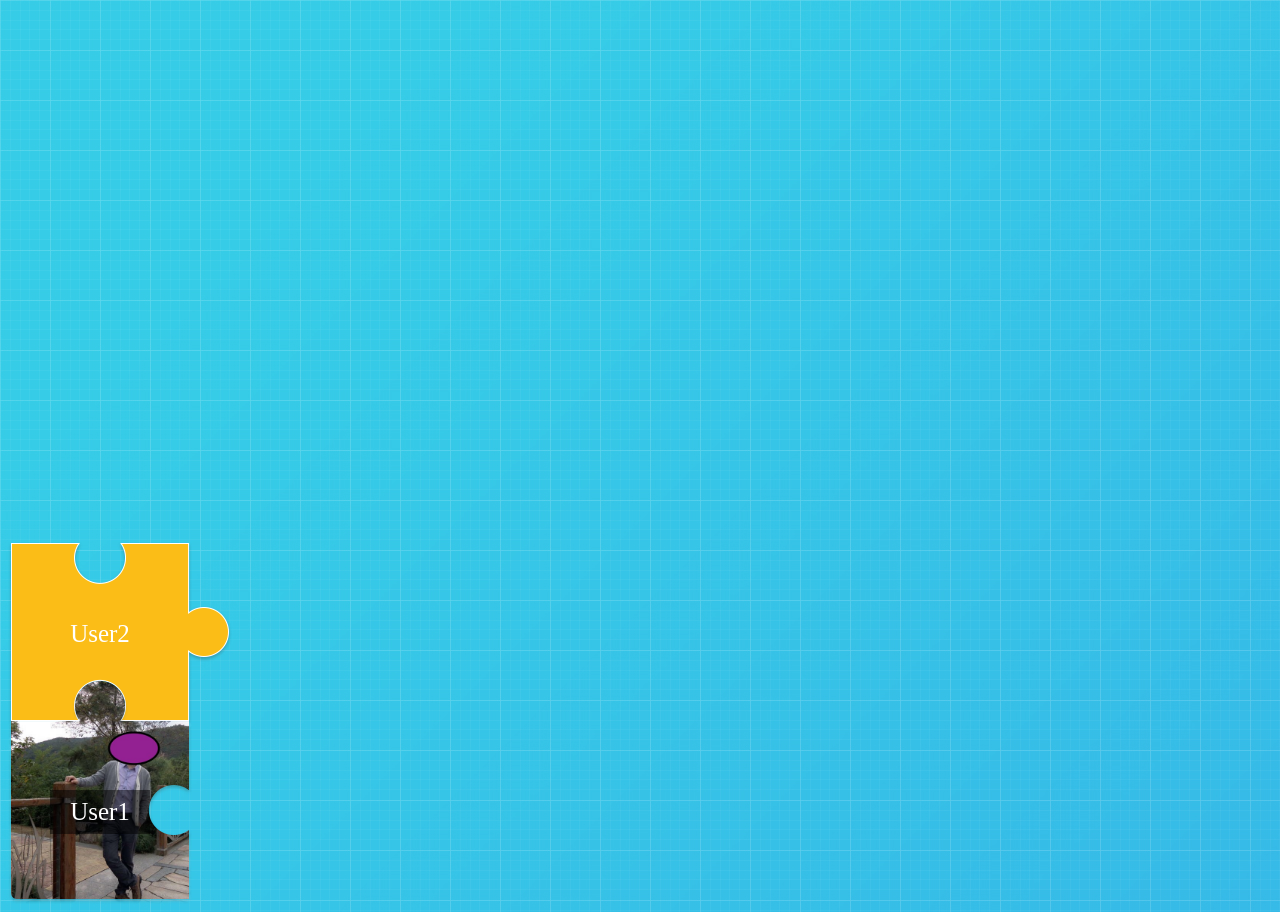
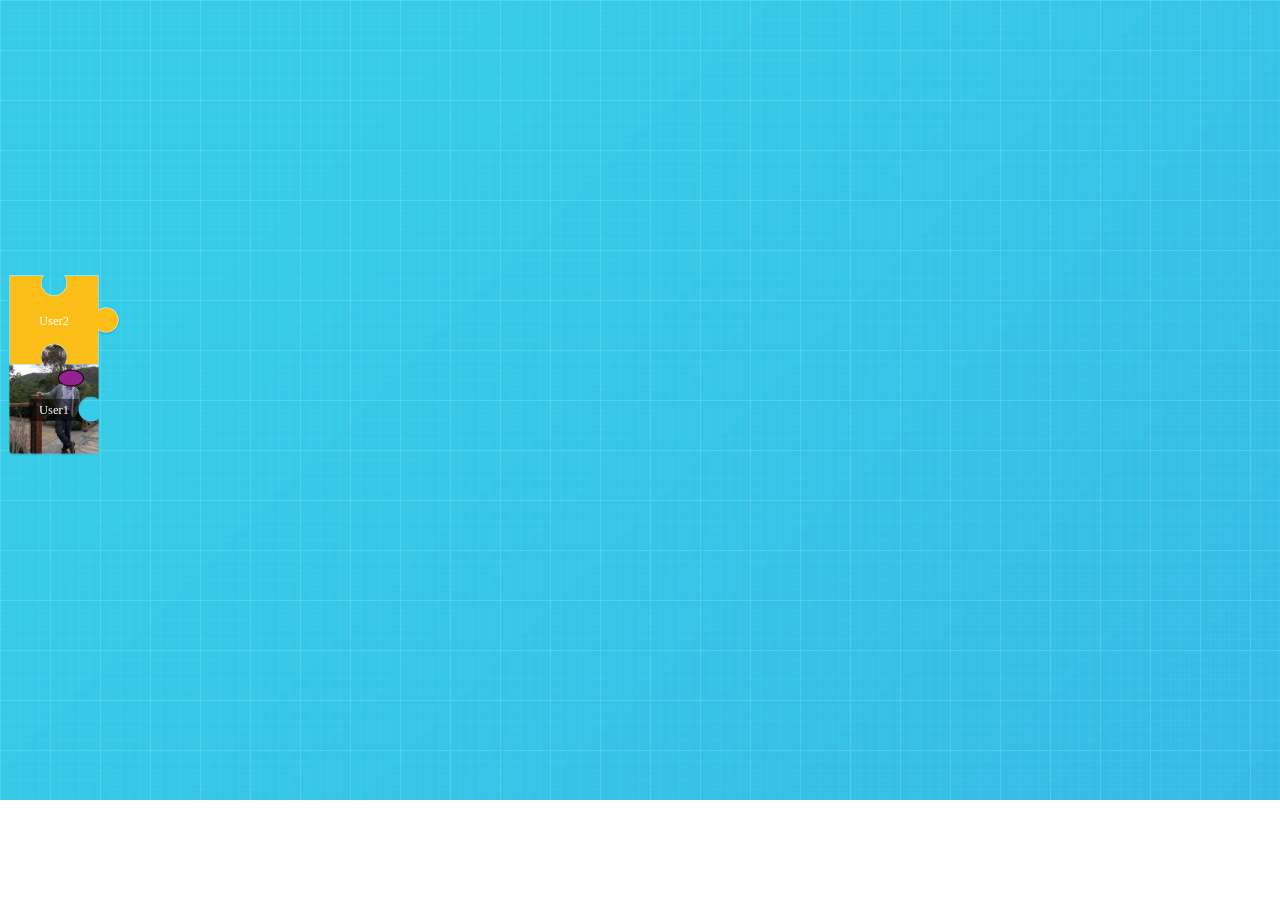
Before and after one commit to xiaoping6688/animation-effects-demo, a plain HTML site: page index.html in a window 1280 px wide. After the commit the page ends 800 px from the top, so only its background shows below. Drawn offline with nearby package versions, Linux system fonts and the light colour scheme.

Commit message:
optimize

```diff
--- a/puzzle.css
+++ b/puzzle.css
@@ -1,9 +1,12 @@
 .puzzles {
   width: 940px;
+  min-height: 896px;
   overflow: hidden;
   display: flex;
   flex-direction: row;
   justify-content: flex-start;
+  position: relative;
+  zoom: 0.5;
 }
 .p-col {
   display: flex;
@@ -203,7 +206,7 @@
 
 .puz-alert {
   display: flex;
-  position: fixed;
+  position: absolute;
   align-items: center;
   width: 635px;
   height: 310px;
--- a/puzzle.js
+++ b/puzzle.js
@@ -128,7 +128,7 @@
     var col = Math.floor(currentIndex / 5)
     var index = currentIndex % 5
     var pic = getElementHtml(col, index, data)
-    $('body').append(getAlertHtml(pic, data.name))
+    $(containerSelector).append(getAlertHtml(pic, data.name))
 
     setTimeout(function(){
       $('.puz-alert').remove()
```
